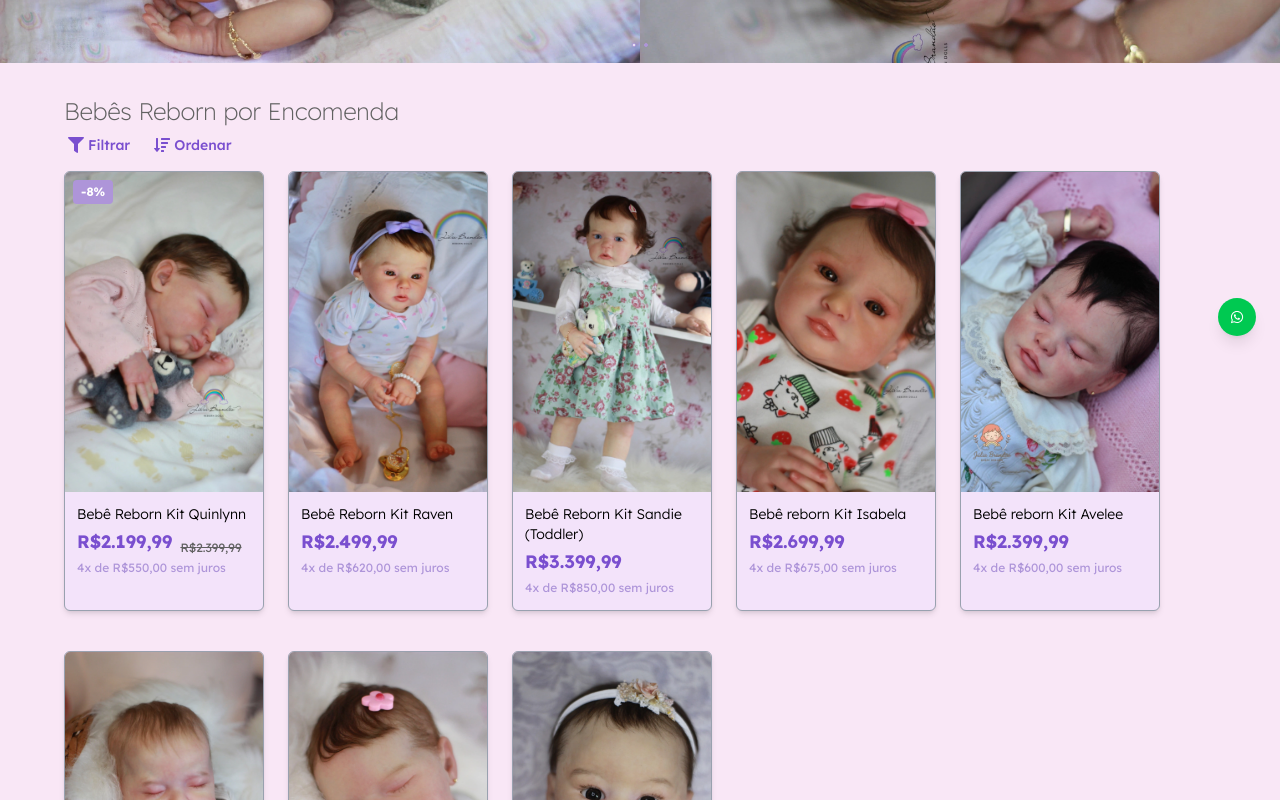
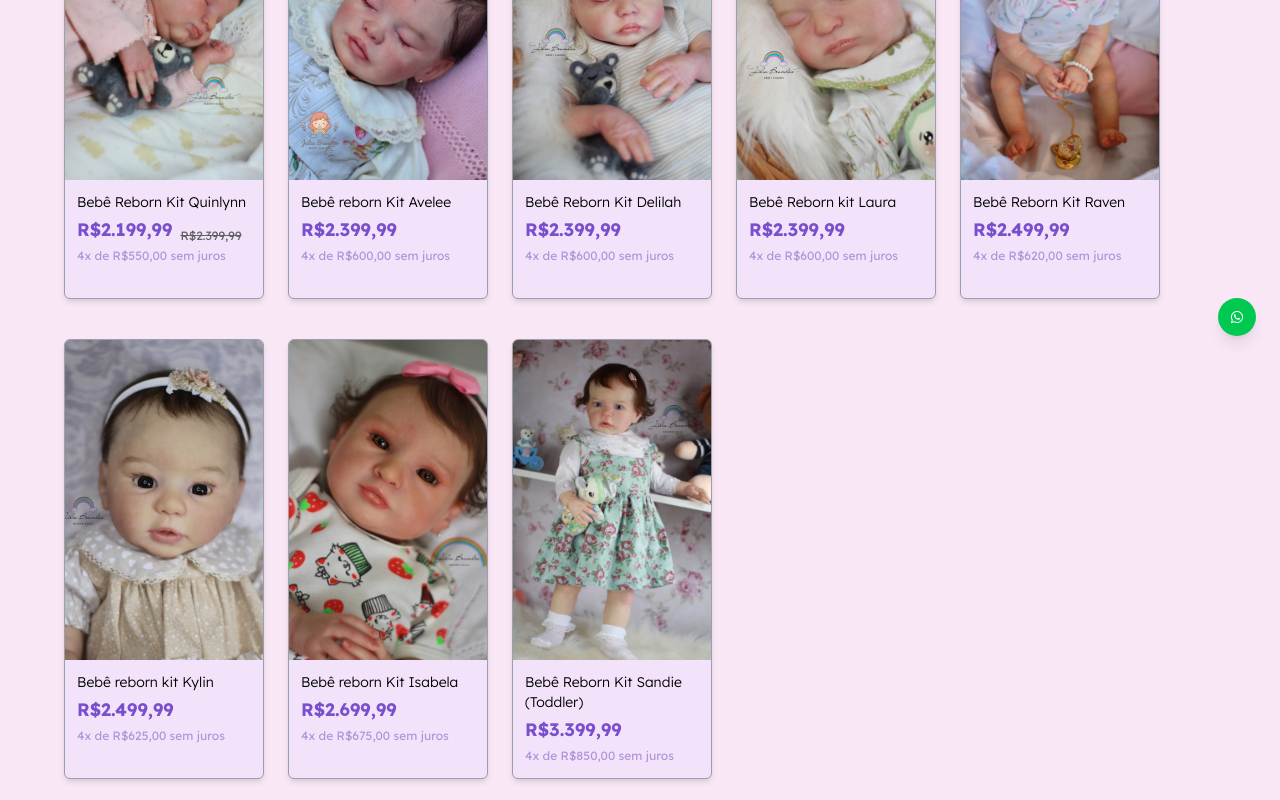
Before and after one commit to brandaorichard/atelie-juliabrandao, a React (Vite) app: page / in a window 1280 px wide. Shown: the part 440-1240 px from the top of the page. Built offline with nearby package versions, Linux system fonts and the light colour scheme.

Commit message:
feat: implement sorting functionality with SortDrawer and SortOptionButton components in RebornCardsSection

```diff
--- a/src/App.jsx
+++ b/src/App.jsx
@@ -18,7 +18,7 @@ function App() {
           path="/"
           element={
             <>
-              <Hero />
+              {/* <Hero /> */}
               <RebornCardsSection />
             </>
           }
--- a/src/components/RebornCardsSection.jsx
+++ b/src/components/RebornCardsSection.jsx
@@ -1,31 +1,74 @@
+import React, { useState, useMemo } from "react";
 import { FaFilter, FaSortAmountDown } from "react-icons/fa";
-import babies from "../mocks/babiesMock"; // Importando do mock correto
+import babies from "../mocks/babiesMock";
 import { useNavigate } from "react-router-dom";
+import SortDrawer from "./SortDrawer";
+
+const sortOptions = [
+  { label: "Preço: Menor ao Maior", value: "price-asc" },
+  { label: "Preço: Maior ao Menor", value: "price-desc" },
+  { label: "A - Z", value: "az" },
+  { label: "Z - A", value: "za" },
+];
 
 export default function RebornCardsSection() {
   const navigate = useNavigate();
+  const [sortOpen, setSortOpen] = useState(false);
+  const [selectedSort, setSelectedSort] = useState("price-asc");
+
+  // Ordenação memoizada para performance
+  const sortedBabies = useMemo(() => {
+    let arr = [...babies];
+    switch (selectedSort) {
+      case "price-asc":
+        arr.sort((a, b) => a.price - b.price);
+        break;
+      case "price-desc":
+        arr.sort((a, b) => b.price - a.price);
+        break;
+      case "az":
+        arr.sort((a, b) =>
+          a.name.localeCompare(b.name, "pt-BR", { sensitivity: "base" })
+        );
+        break;
+      case "za":
+        arr.sort((a, b) =>
+          b.name.localeCompare(a.name, "pt-BR", { sensitivity: "base" })
+        );
+        break;
+      default:
+        break;
+    }
+    return arr;
+  }, [selectedSort]);
 
   return (
     <section className="w-full bg-[#f9e7f6] py-6 px-2 mt-2">
       <div className="max-w-6xl mx-auto">
-        {/* Título alinhado à esquerda */}
         <h2 className="text-2xl font-extralight text-[#616161] mb-2 text-left">
           Bebês Reborn por Encomenda
         </h2>
-        {/* Linha de ações: Filtrar e Ordenar, abaixo do título */}
-        <div className="flex items-center gap-6 mb-4 px-1 text-left">
-          <button className="flex items-center gap-1 text-[#7a4fcf] text-sm font-medium hover:underline focus:outline-none">
+        {/* Linha de ações: Filtrar à esquerda, Ordenar à direita */}
+        <div className="flex items-center justify-between mb-4 px-1 text-left mt-7">
+          <div>
+            <button className="flex items-center gap-1 text-[#7a4fcf] text-sm font-medium hover:underline focus:outline-none cursor-pointer">
               <FaFilter className="text-base" />
               Filtrar
             </button>
-          <button className="flex items-center gap-1 text-[#7a4fcf] text-sm font-medium hover:underline focus:outline-none">
+          </div>
+          <div>
+            <button
+              className="flex items-center gap-1 text-[#7a4fcf] text-sm font-medium hover:underline focus:outline-none cursor-pointer mr-0 md:mr-13"
+              onClick={() => setSortOpen(true)}
+              style={{ cursor: "pointer" }}
+            >
               <FaSortAmountDown className="text-base" />
               Ordenar
             </button>
           </div>
-        {/* Cards: grid sempre, alinhados à esquerda, com gap mínimo */}
+        </div>
         <div className="grid grid-cols-2 md:flex-wrap gap-x-4 gap-y-0 md:flex md:gap-6">
-          {babies.map((baby) => (
+          {sortedBabies.map((baby) => (
             <div
               key={baby.id}
               onClick={() => navigate(`/produto/${baby.id}`)}
@@ -42,8 +85,9 @@ export default function RebornCardsSection() {
               tabIndex={0}
               role="button"
               aria-label={`Ver detalhes de ${baby.name}`}
-              onKeyDown={e => {
-                if (e.key === "Enter" || e.key === " ") navigate(`/produto/${baby.id}`);
+              onKeyDown={(e) => {
+                if (e.key === "Enter" || e.key === " ")
+                  navigate(`/produto/${baby.id}`);
               }}
             >
               <div className="relative">
@@ -59,23 +103,40 @@ export default function RebornCardsSection() {
                 )}
               </div>
               <div className="p-3 flex flex-col flex-1">
-                <span className="text-xs md:text-sm font-light text-black mb-1">{baby.name}</span>
+                <span className="text-xs md:text-sm font-light text-black mb-1">
+                  {baby.name}
+                </span>
                 <div className="flex items-end gap-2 mb-1">
                   <span className="text-base md:text-lg font-bold text-[#7a4fcf]">
-                    R${baby.price.toLocaleString("pt-BR", { minimumFractionDigits: 2 })}
+                    R$
+                    {baby.price.toLocaleString("pt-BR", {
+                      minimumFractionDigits: 2,
+                    })}
                   </span>
                   {baby.oldPrice && (
                     <span className="text-xs text-[#616161] line-through">
-                      R${baby.oldPrice.toLocaleString("pt-BR", { minimumFractionDigits: 2 })}
+                      R$
+                      {baby.oldPrice.toLocaleString("pt-BR", {
+                        minimumFractionDigits: 2,
+                      })}
                     </span>
                   )}
                 </div>
-                <span className="text-xs text-[#ae95d9]">{baby.installment}</span>
+                <span className="text-xs text-[#ae95d9]">
+                  {baby.installment}
+                </span>
               </div>
             </div>
           ))}
         </div>
       </div>
+      <SortDrawer
+        open={sortOpen}
+        onClose={() => setSortOpen(false)}
+        options={sortOptions}
+        selected={selectedSort}
+        onSelect={setSelectedSort}
+      />
     </section>
   );
 }
--- /dev/null
+++ b/src/components/SortDrawer.jsx
@@ -0,0 +1,59 @@
+import { AnimatePresence, motion } from "framer-motion";
+import SortOptionButton from "./SortOptionButton";
+
+export default function SortDrawer({ open, onClose, options, selected, onSelect }) {
+  return (
+    <AnimatePresence>
+      {open && (
+        <>
+          {/* Overlay cobrindo tudo, inclusive header */}
+          <motion.div
+            className="fixed inset-0 z-50 bg-black"
+            initial={{ opacity: 0 }}
+            animate={{ opacity: 0.5 }}
+            exit={{ opacity: 0 }}
+            transition={{ duration: 0.2 }}
+            onClick={onClose}
+            aria-label="Fechar ordenação"
+          />
+          {/* Drawer lateral acima do overlay */}
+          <motion.div
+            initial={{ x: "100%" }}
+            animate={{ x: 0 }}
+            exit={{ x: "100%" }}
+            transition={{ type: "tween", duration: 0.25 }}
+            className="fixed top-0 right-0 h-full z-60"
+            style={{
+              width: "25vw",
+              minWidth: 260,
+              background: "#f9e7f6",
+              boxShadow: "-4px 0 16px 0 rgba(174,149,217,0.18)",
+            }}
+          >
+            <div className="flex items-center justify-between px-6 py-5 border-b border-[#e5d3e9]">
+              <span className="text-lg font-light text-[#616161]">Ordenar</span>
+              <button
+                onClick={onClose}
+                aria-label="Fechar"
+                className="text-[#616161] text-xl cursor-pointer"
+              >
+                &times;
+              </button>
+            </div>
+            <div className="flex flex-col gap-2 px-6 py-4">
+              {options.map((opt, idx) => (
+                <SortOptionButton
+                  key={opt.value}
+                  label={opt.label}
+                  selected={selected === opt.value}
+                  onClick={() => { onSelect(opt.value); onClose(); }}
+                  isLast={idx === options.length - 1}
+                />
+              ))}
+            </div>
+          </motion.div>
+        </>
+      )}
+    </AnimatePresence>
+  );
+}
--- /dev/null
+++ b/src/components/SortOptionButton.jsx
@@ -0,0 +1,18 @@
+import { FaCheck } from "react-icons/fa";
+
+export default function SortOptionButton({ label, selected, onClick, isLast }) {
+  return (
+    <button
+      onClick={onClick}
+      className={`text-left py-2 px-0 text-[#616161] font-light text-base flex items-center justify-between
+        ${selected ? "font-semibold text-[#ae95d9]" : ""}
+        ${isLast ? "mt-2" : ""}
+        cursor-pointer
+      `}
+      style={selected ? { fontWeight: 600 } : {}}
+    >
+      <span>{label}</span>
+      {selected && <FaCheck className="text-[#ae95d9] ml-2" />}
+    </button>
+  );
+}
```
Lines whose indentation alone changed are shown as unchanged.
